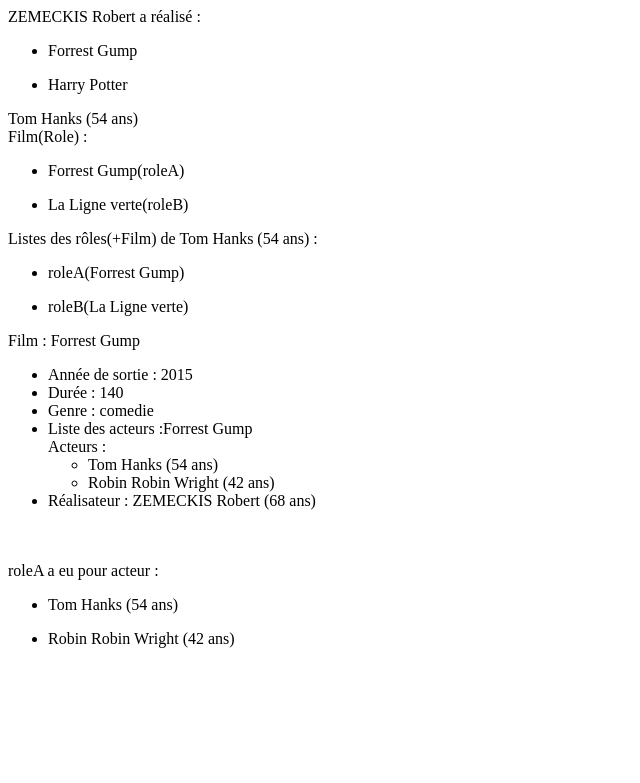
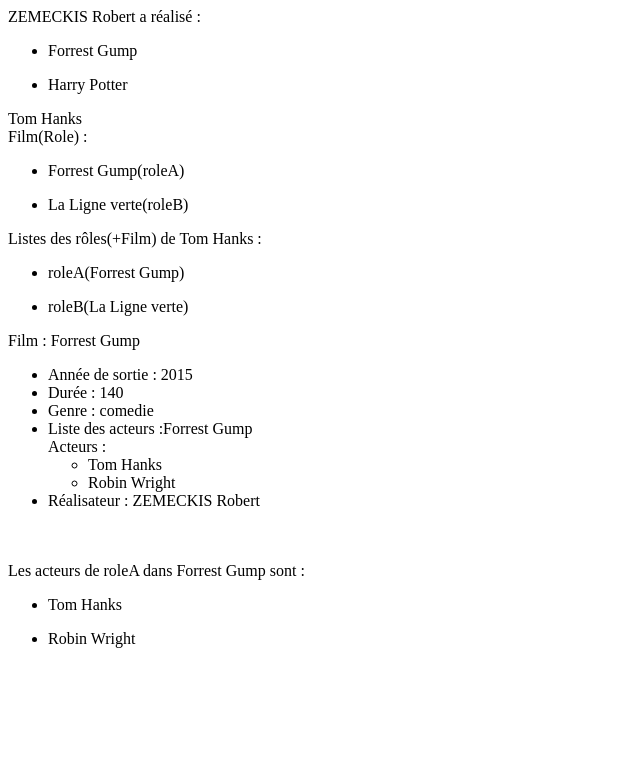
Before and after one commit to LisaF0/php, a PHP site: page / in a window 1280 px wide. Shown: the top 783 px of the page, without its empty margins (0-640 px from the left). Run offline with PHP 8.4, Linux system fonts and the light colour scheme.

Commit message:
exercice cinema cleaned

```diff
--- a/Exercice_CINEMA/class/Acteur.php
+++ b/Exercice_CINEMA/class/Acteur.php
@@ -25,10 +25,4 @@
         }
         return "Listes des rôles(+Film) de ".$this." : ".$totalRoles;
     }
-
-
-
-
-
-
 }
--- a/Exercice_CINEMA/class/Personne.php
+++ b/Exercice_CINEMA/class/Personne.php
@@ -80,6 +80,6 @@
 
           public function __toString()
           {
-              return $this->prenom." ".$this->nom." (".$this->getAge()." ans)";
+              return $this->prenom." ".$this->nom;
           }
 }
--- a/Exercice_CINEMA/class/Realisateur.php
+++ b/Exercice_CINEMA/class/Realisateur.php
@@ -23,7 +23,7 @@
     }
 
     public function getInfos(){
-        return $this->getNom()." ".$this->getPrenom()." (".$this->getAge()." ans)";
+        return $this->getNom()." ".$this->getPrenom();
     }
 
     public function __toString()
--- a/Exercice_CINEMA/class/Role.php
+++ b/Exercice_CINEMA/class/Role.php
@@ -36,7 +36,7 @@
             foreach($this->castings as $casting){
                 $totalRoleActeurs .="<ul><li>".$casting->getActeur()."</li></ul>";
             }
-            return $this." a eu pour acteur : ".$totalRoleActeurs;
+            return "Les acteurs de ".$this." dans ".$casting->getFilm()." sont : ".$totalRoleActeurs;
         }
 
 
--- a/Exercice_CINEMA/index.php
+++ b/Exercice_CINEMA/index.php
@@ -19,7 +19,7 @@
 
 // Acteurs
 $th = new Acteur("Hanks","Tom", "02-12-1965");
-$rw = new Acteur("Robin Wright", "Robin", "30-01-1978");
+$rw = new Acteur("Wright", "Robin", "30-01-1978");
 
 // Genres
 $comedie = new Genre("comedie");
```
